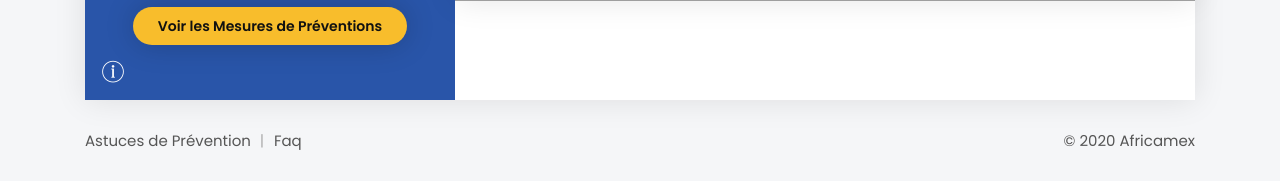
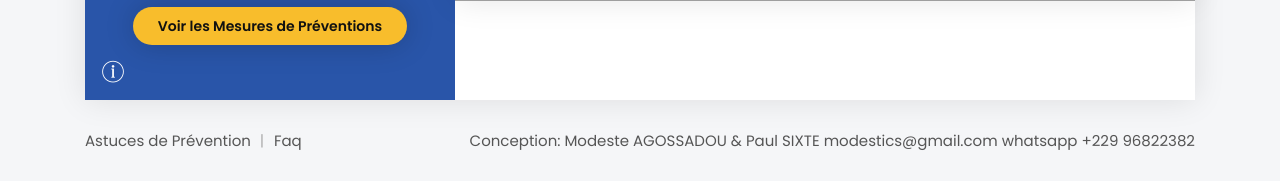
Before and after one commit to modestics/testercovid, a Django app: page / in a window 1280 px wide. Shown: the part 635-816 px from the top of the page. Run offline with Django 3.2, Linux system fonts and the light colour scheme; some libraries are stand-ins or nearby versions; grey boxes are pictures that could not be loaded.

Commit message:
Initial commit

```diff
--- a/templates/index.html
+++ b/templates/index.html
@@ -532,7 +532,7 @@ ciclosporine, tacrolimus, azathioprine, cyclophosphamide (liste non exhaustive).
 
 <div class="container">
     <footer id="home" class="clearfix">
-        <p>© 2020 Africamex</p>
+        <p>Conception:  Modeste AGOSSADOU & Paul SIXTE modestics@gmail.com whatsapp +229 96822382 </p>
         <ul>
             <li><a href="prevention.html" class="animated_link">Astuces de Prévention</a></li>
             <li><a href="faq.html" class="animated_link">Faq</a></li>
--- a/templates/resultat2.html
+++ b/templates/resultat2.html
@@ -174,7 +174,7 @@
 
 <div class="container">
     <footer id="home" class="clearfix">
-        <p>© 2020 Africamex</p>
+        <p>Conception:  Modeste AGOSSADOU & Paul SIXTE modestics@gmail.com whatsapp +229 96822382 </p>
         <ul>
             <li><a href="prevention.html" class="animated_link">Astuces de Prévention</a></li>
             <li><a href="faq.html" class="animated_link">Faq</a></li>
```
